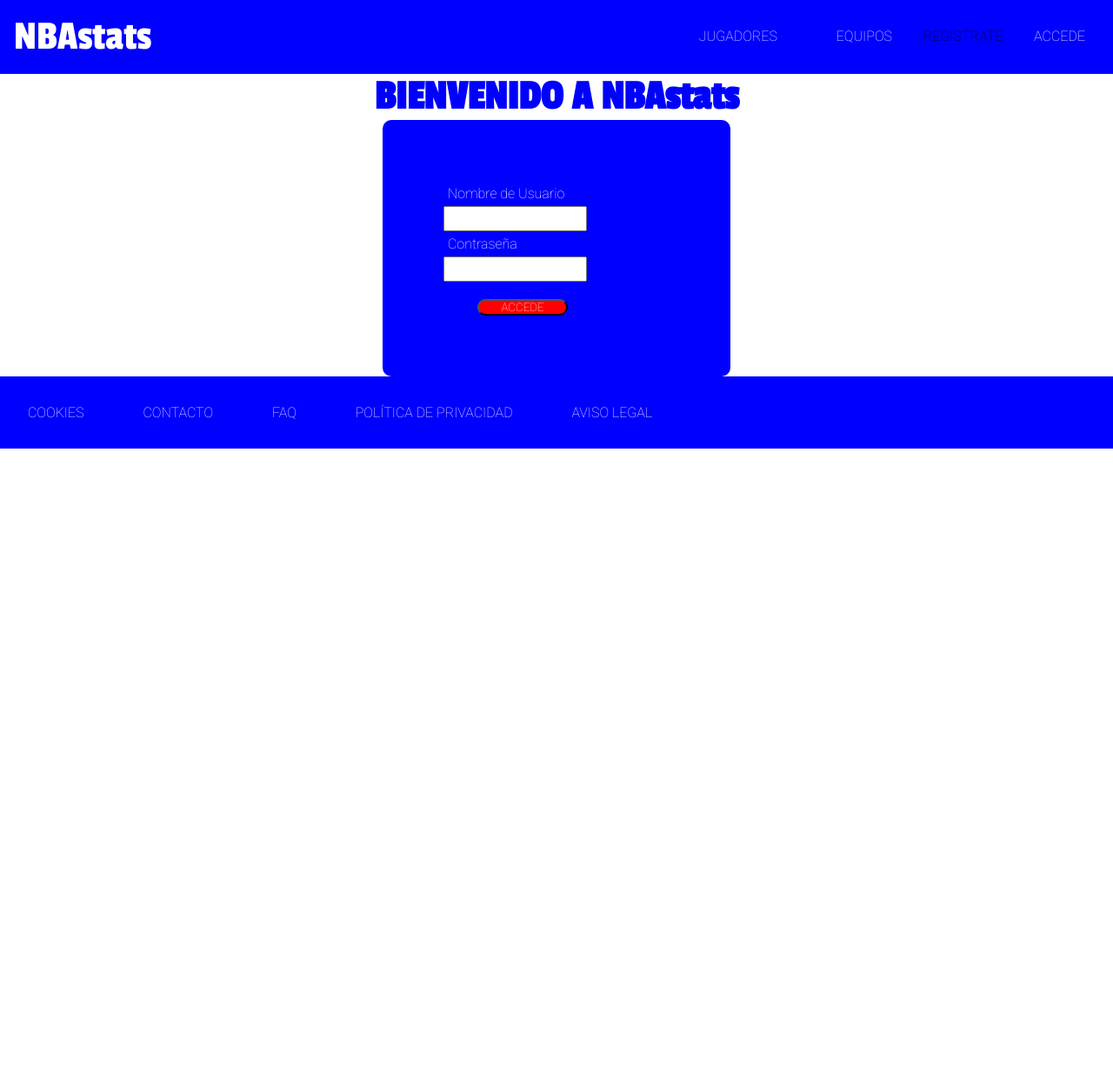
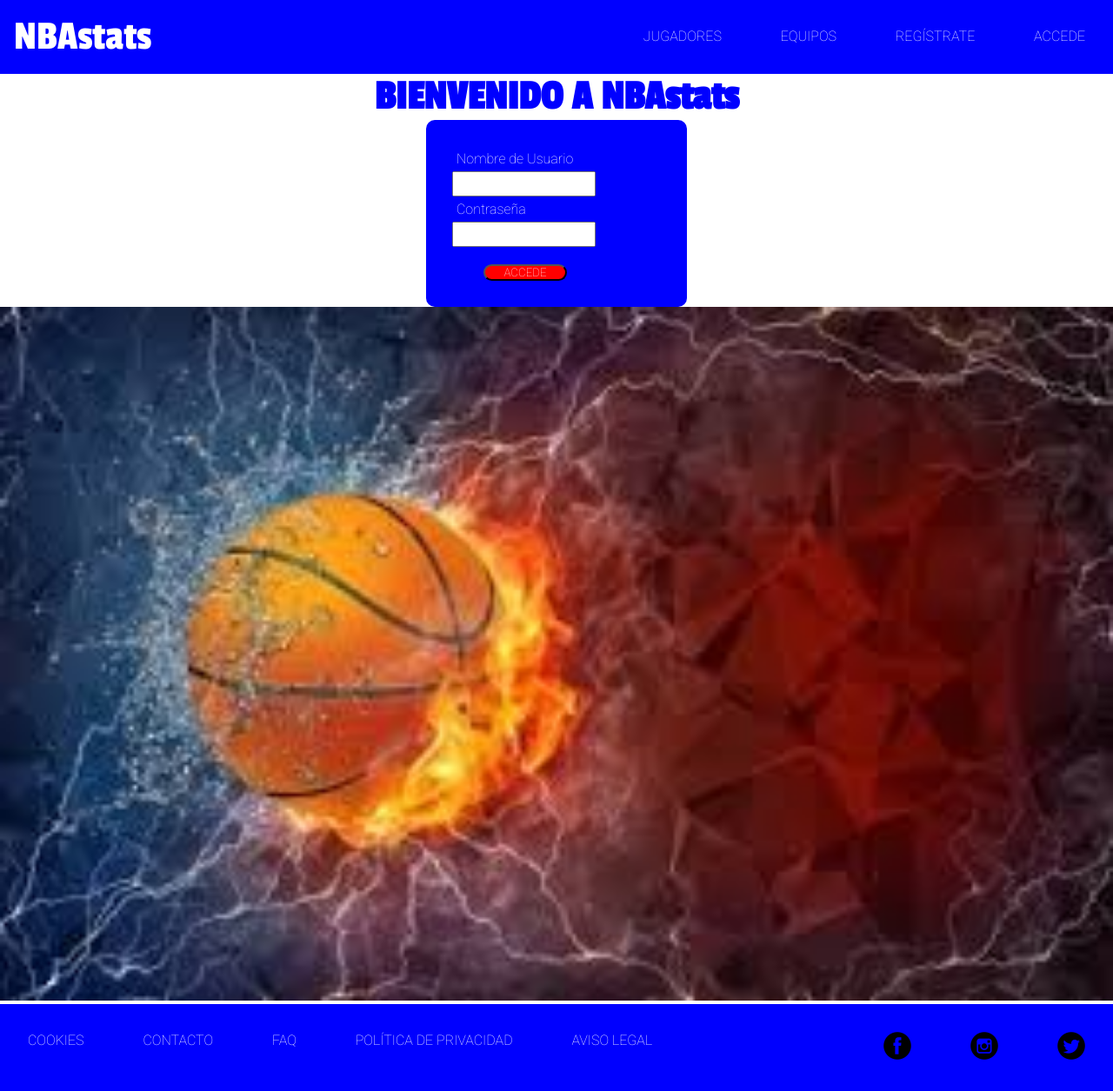
Before and after one commit to AntonioAOrtiz/DWEC-PROY1-Ortiz_Garcia_Antonio, a plain HTML site: page acceso.html in a window 1280 px wide. Shown: the whole page at 87% size. Before the commit the page ends 800 px from the top, so only its background shows below. Drawn offline with Linux system fonts and the light colour scheme.

Commit message:
imágenes para formularios, footer

```diff
--- a/acceso.html
+++ b/acceso.html
@@ -14,7 +14,7 @@
             <ul>
                 <li><a href="listado.html">JUGADORES</a></li>
                 <li><a href="listado.html">EQUIPOS</a></li>
-                <li<a href="registro.html">REGÍSTRATE</a></li>
+                <li><a href="registro.html">REGÍSTRATE</a></li>
                 <li>ACCEDE</li>
             </ul>
         </nav>
@@ -28,6 +28,7 @@
                 <input type="text">
                 <button type="submit">ACCEDE</button>
             </form>
+            <img src="img/accesobasket.jpg" class="accesobasket">
     </main>
     <footer>
         <ul>
@@ -36,9 +37,11 @@
             <li>FAQ</li>
             <li>POLÍTICA DE PRIVACIDAD</li>
             <li>AVISO LEGAL</li>
-            <li><img src=""></li>
-            <li><img src=""></li>
-            <li><img src=""></li>
+        </ul>
+        <ul>
+            <li><img src="img/facebook.png"></li>
+            <li><img src="img/instagram.png"></li>
+            <li><img src="img/twitter.png"></li>
         </ul>
     </footer>
 
--- a/css/style.css
+++ b/css/style.css
@@ -74,8 +74,8 @@ footer{
 
 form{
     margin: 0 auto;
-    width: 400px;
-    padding: 70px;
+    width: 300px;
+    padding: 30px;
     background-color: blue;
     border-radius: 10px;
 }
@@ -125,3 +125,18 @@ img.fondohome{
 main.home{
     position: relative;
 }
+
+img.contactobasket{
+    width: 100%;
+    height: 100%;
+}
+
+img.accesobasket{
+    width: 100%;
+    height: 100%;
+}
+
+img.registrobasket{
+    width: 100%;
+    height: 100%;
+}
```
Also changed, not shown: contacto.html (+3 -1 lines), listado.html (+3 -1 lines), registro.html (+3 -0 lines), img/accesobasket.jpg (added), img/contactobasket.jpg (added), img/registrobasket.jpg (added).
